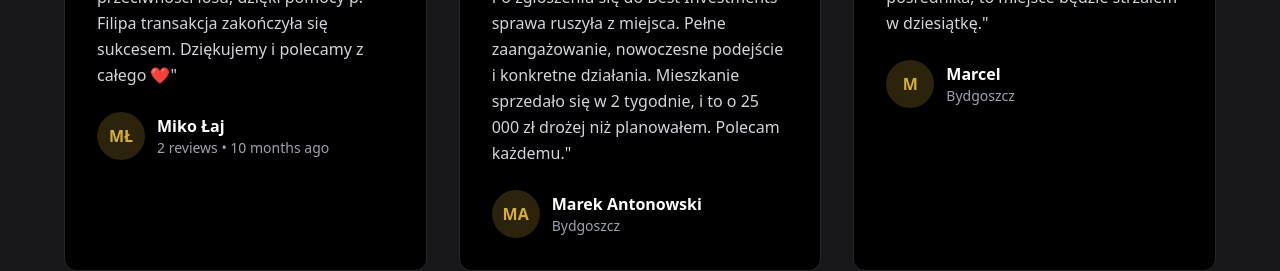
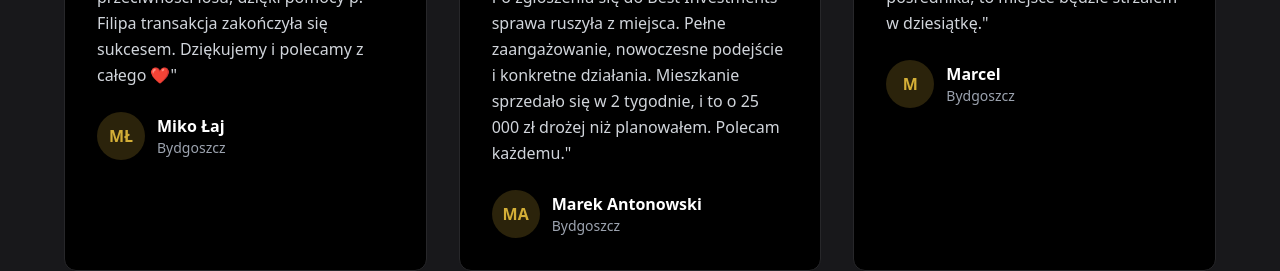
Before and after one commit to mawikpartners-jpg/poradnik, a React (Vite) app: page / in a window 1280 px wide. Shown: the part 3060-3331 px from the top of the page. Built offline with nearby package versions, Linux system fonts and the light colour scheme.

Commit message:
Updated App.tsx

```diff
--- a/src/App.tsx
+++ b/src/App.tsx
@@ -280,7 +280,7 @@ function App() {
                 </div>
                 <div>
                   <div className="font-semibold">Miko Łaj</div>
-                  <div className="text-sm text-gray-400">2 reviews • 10 months ago</div>
+                  <div className="text-sm text-gray-400">Bydgoszcz</div>
                 </div>
               </div>
             </div>
```
